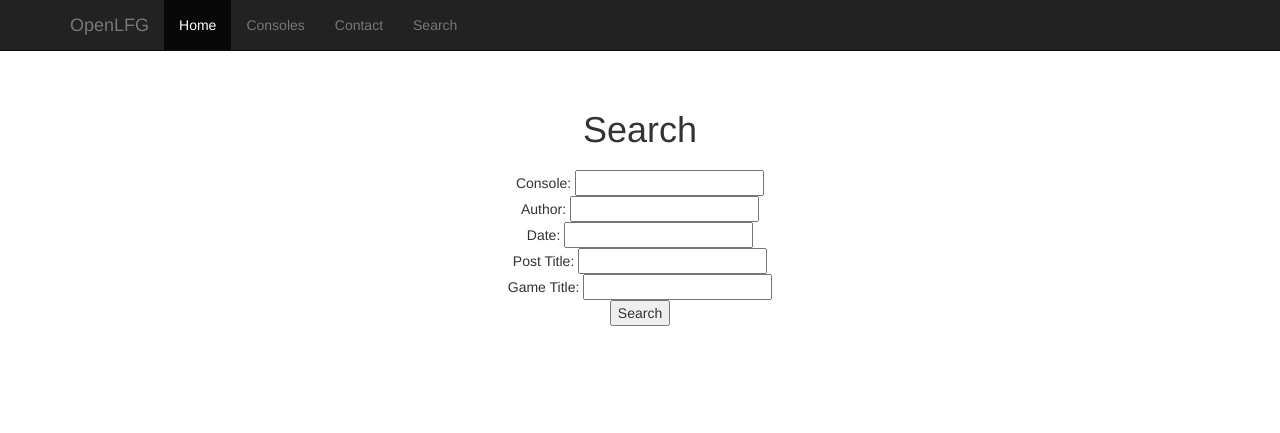
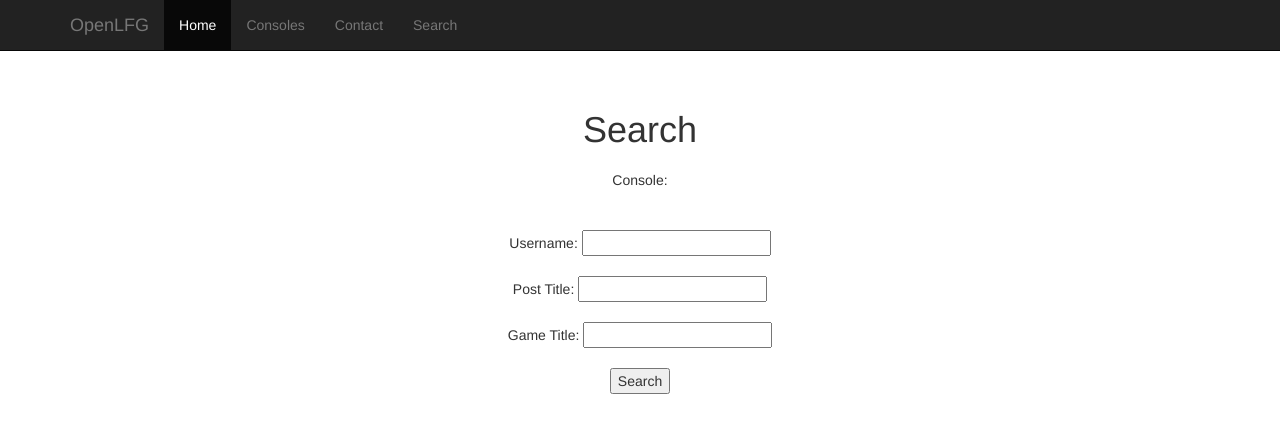
Before and after one commit to firstru7h/Web-dev2, a PHP site: page /search.php in a window 1280 px wide. Shown: the top 433 px of the page. Run offline with PHP 8.4, Linux system fonts and the light colour scheme; some libraries are stand-ins or nearby versions.

Commit message:
11/2 1:48 commit
changed search.php

```diff
--- a/front_end/search.php
+++ b/front_end/search.php
@@ -1,4 +1,6 @@
-
+<?php
+require("utils.php");
+?>
 <!DOCTYPE html>
 <html lang="en">
   <head>
@@ -58,11 +60,11 @@
         <h1>Search</h1>
         <p class="lead">
 			<form action="" method="">
-			Console: <input type="text" name="console" /><br />
-			Author: <input type="text" name="author" /><br />
-			Date: <input type="text" name="date" /><br />
-			Post Title: <input type="text" name="ptitle" /><br />
-			Game Title: <input type="text" name="gtitle" /><br />
+			    Console: <?php dropdown("colors",array("consoles" => "Xbox One", "Play Station 4", "Xbox 360" , "Play Station 3", "PC"));?><br />
+			 <br /><br />
+			   Username: <input type="text" name="author" /><br /><br />
+			 Post Title: <input type="text" name="ptitle" /><br /><br />
+			Game Title: <input type="text" name="gtitle" /><br /><br />
 			<input type="submit" value="Search" />
 			</form>
 		</p>
--- /dev/null
+++ b/front_end/utils.php
@@ -0,0 +1,21 @@
+<?php
+
+function hyperlink($url, $link)
+{
+	return "<a href='" . $url . "'>" . ($link === false ? $url : $link) . "</a>";
+}
+
+
+function dropdown($name, $arr)
+{
+	$rowsSoFar = "";
+    foreach ($arr as $key=>$val)
+    {
+    	$rowsSoFar .= "<option value='$val'>$val</option>\n";
+    }
+    return "<select name='$name' id='$name'>\n$rowsSoFar</select>\n";
+}
+
+
+
+?>
```
